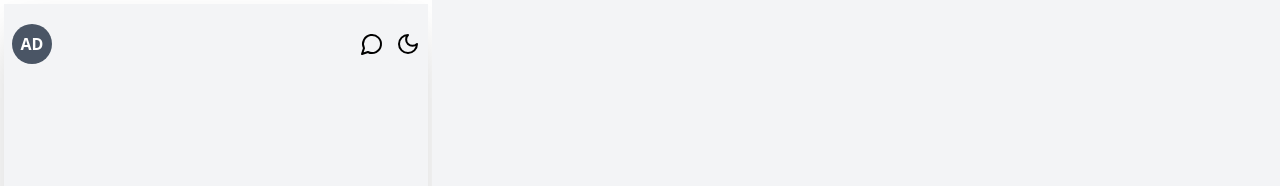
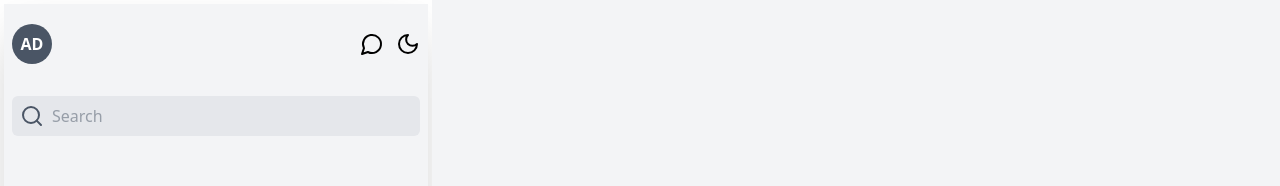
Before and after one commit to MNZ02/chat.io, a Next.js app in the folder apps/web/: page / in a window 1280 px wide. Shown: the top 186 px of the page. Built offline with nearby package versions, Linux system fonts and the light colour scheme.

Commit message:
Add searchbar

```diff
--- a/apps/web/app/page.tsx
+++ b/apps/web/app/page.tsx
@@ -1,7 +1,7 @@
 import Image, { type ImageProps } from "next/image";
 import { Button } from "@repo/ui/button";
 import styles from "./page.module.css";
-import { MessageCircle, Moon, Sun } from 'lucide-react'
+import { MessageCircle, Moon, Sun, Search } from 'lucide-react'
 
 type Props = Omit<ImageProps, "src"> & {
   srcLight: string;
@@ -40,6 +40,12 @@ export default function Home() {
             </div>
 
           </div>
+
+          <div className="flex gap-2 mt-3 bg-gray-200 p-2 ml-2 mr-2 rounded-md">
+            <Search className="text-gray-600" />
+
+            <input type="text" placeholder="Search" className="text-gray-600 outline-none" />
+          </div>
         </div>
 
         <div className="flex flex-col justify-center items-center bg-gray-100 h-screen w-2/3">
```
